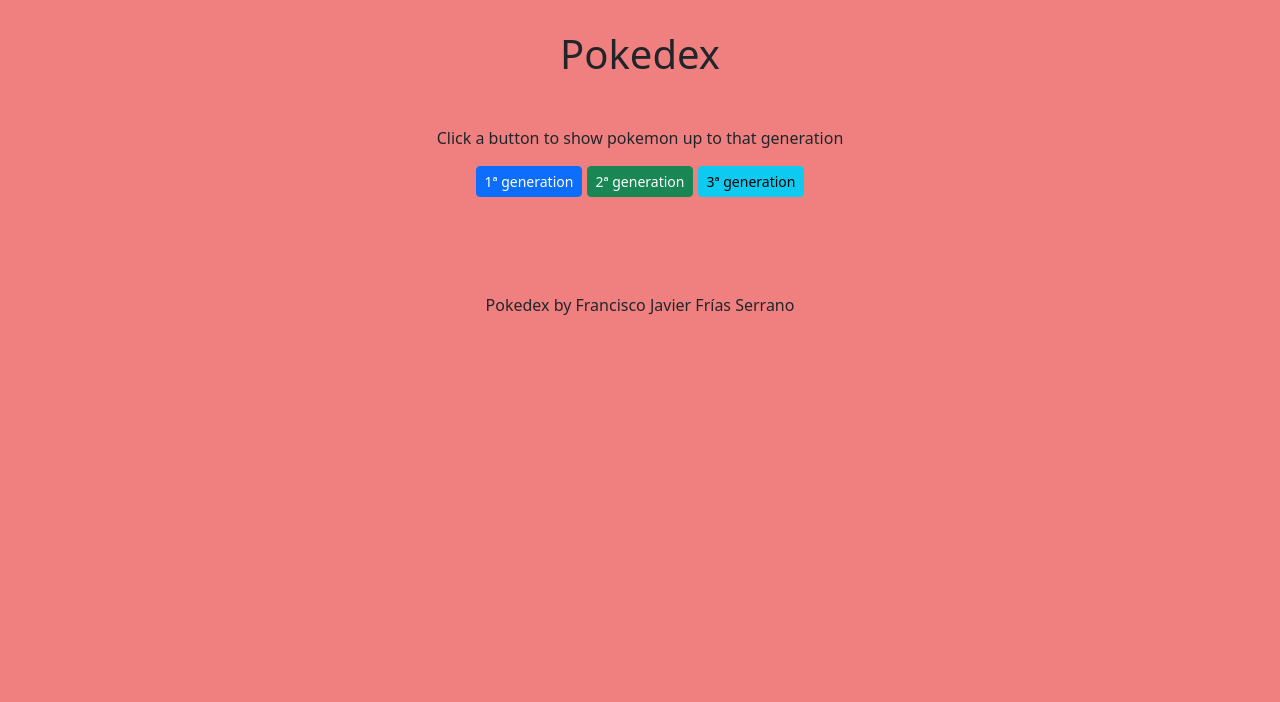
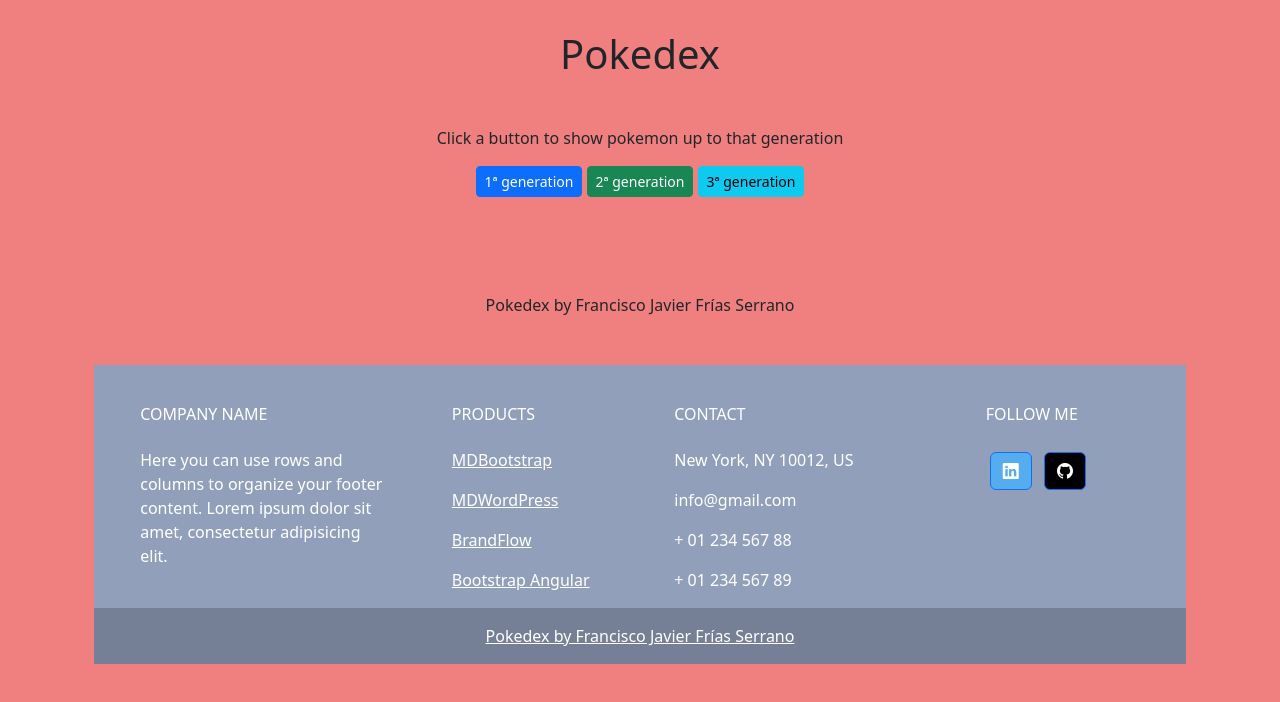
Before and after one commit to Javierfs94/Pokedex, a plain HTML site: page index.html in a window 1280 px wide. Drawn offline with nearby package versions, Linux system fonts and the light colour scheme.

Commit message:
Added icons and JS CSS styles

```diff
--- a/assets/js/script.js
+++ b/assets/js/script.js
@@ -33,7 +33,7 @@ function requestPokemons() {
       pokemons.forEach(function (pokemon, until) {
 
         var pokemon_div = `
-                  <div class="pokemon col-sm-4 text-bg-primary">
+                  <div class="pokemon col-sm-4">
                   <h2>${pokemon.name}</h2>
                   <img src="https://raw.githubusercontent.com/PokeAPI/sprites/master/sprites/pokemon/${until + 1}.png">
                   </div>
--- a/index.html
+++ b/index.html
@@ -9,6 +9,7 @@
     <link rel="icon" type="image/x-icon" href="assets/img/pokeball-icon.png">
     <link href="https://cdn.jsdelivr.net/npm/bootstrap@5.3.0-alpha1/dist/css/bootstrap.min.css" rel="stylesheet"
         integrity="sha384-GLhlTQ8iRABdZLl6O3oVMWSktQOp6b7In1Zl3/Jr59b6EGGoI1aFkw7cmDA6j6gD" crossorigin="anonymous" />
+    <link rel="stylesheet" href="https://cdn.jsdelivr.net/npm/bootstrap-icons@1.10.3/font/bootstrap-icons.css">
     <link rel="stylesheet" href="assets/css/styles.css">
 </head>
 
@@ -35,6 +36,94 @@
         <footer class="m-5">
             <p>Pokedex by Francisco Javier Frías Serrano</p>
         </footer>
+
+        <!-- Remove the container if you want to extend the Footer to full width. -->
+        <div class="container my-5">
+            <!-- Footer -->
+            <footer class="text-center text-lg-start text-white" style="background-color: #929fba">
+                <!-- Grid container -->
+                <div class="container p-4 pb-0">
+                    <!-- Section: Links -->
+                    <section class="">
+                        <!--Grid row-->
+                        <div class="row">
+                            <!-- Grid column -->
+                            <div class="col-md-3 col-lg-3 col-xl-3 mx-auto mt-3">
+                                <h6 class="text-uppercase mb-4 font-weight-bold">
+                                    Company name
+                                </h6>
+                                <p>
+                                    Here you can use rows and columns to organize your footer
+                                    content. Lorem ipsum dolor sit amet, consectetur adipisicing
+                                    elit.
+                                </p>
+                            </div>
+                            <!-- Grid column -->
+
+                            <hr class="w-100 clearfix d-md-none" />
+
+                            <!-- Grid column -->
+                            <div class="col-md-2 col-lg-2 col-xl-2 mx-auto mt-3">
+                                <h6 class="text-uppercase mb-4 font-weight-bold">Products</h6>
+                                <p>
+                                    <a class="text-white">MDBootstrap</a>
+                                </p>
+                                <p>
+                                    <a class="text-white">MDWordPress</a>
+                                </p>
+                                <p>
+                                    <a class="text-white">BrandFlow</a>
+                                </p>
+                                <p>
+                                    <a class="text-white">Bootstrap Angular</a>
+                                </p>
+                            </div>
+                            <!-- Grid column -->
+
+                            <hr class="w-100 clearfix d-md-none" />
+
+                            <!-- Grid column -->
+                            <hr class="w-100 clearfix d-md-none" />
+
+                            <!-- Grid column -->
+                            <div class="col-md-4 col-lg-3 col-xl-3 mx-auto mt-3">
+                                <h6 class="text-uppercase mb-4 font-weight-bold">Contact</h6>
+                                <p><i class="fas fa-home mr-3"></i> New York, NY 10012, US</p>
+                                <p><i class="fas fa-envelope mr-3"></i> info@gmail.com</p>
+                                <p><i class="fas fa-phone mr-3"></i> + 01 234 567 88</p>
+                                <p><i class="fas fa-print mr-3"></i> + 01 234 567 89</p>
+                            </div>
+                            <!-- Grid column -->
+
+                            <!-- Grid column -->
+                            <div class="col-md-3 col-lg-2 col-xl-2 mx-auto mt-3">
+                                <h6 class="text-uppercase mb-4 font-weight-bold">Follow me</h6>
+                                <!-- Linkedin -->
+                                <a href="https://www.linkedin.com/in/javifs94/" class="btn btn-primary btn-floating m-1"
+                                    style="background-color: #55acee" href="#!" role="button"><i
+                                        class="bi bi-linkedin"></i></i></a>
+                                <!-- Github -->
+                                <a href="https://github.com/Javierfs94" class="btn btn-primary btn-floating m-1"
+                                    style="background-color: #010102" href="#!" role="button"><i
+                                        class="bi bi-github"></i></i></a>
+                            </div>
+                        </div>
+                        <!--Grid row-->
+                    </section>
+                    <!-- Section: Links -->
+                </div>
+                <!-- Grid container -->
+
+                <!-- Copyright -->
+                <div class="text-center p-3" style="background-color: rgba(0, 0, 0, 0.2)">
+                    <a class="text-white" href="https://github.com/Javierfs94/Pokedex">Pokedex by Francisco Javier Frías Serrano</a>
+                </div>
+                <!-- Copyright -->
+            </footer>
+            <!-- Footer -->
+        </div>
+        <!-- End of .container -->
+
     </div>
 
     <script src="https://cdn.jsdelivr.net/npm/bootstrap@5.3.0-alpha1/dist/js/bootstrap.bundle.min.js"
```
